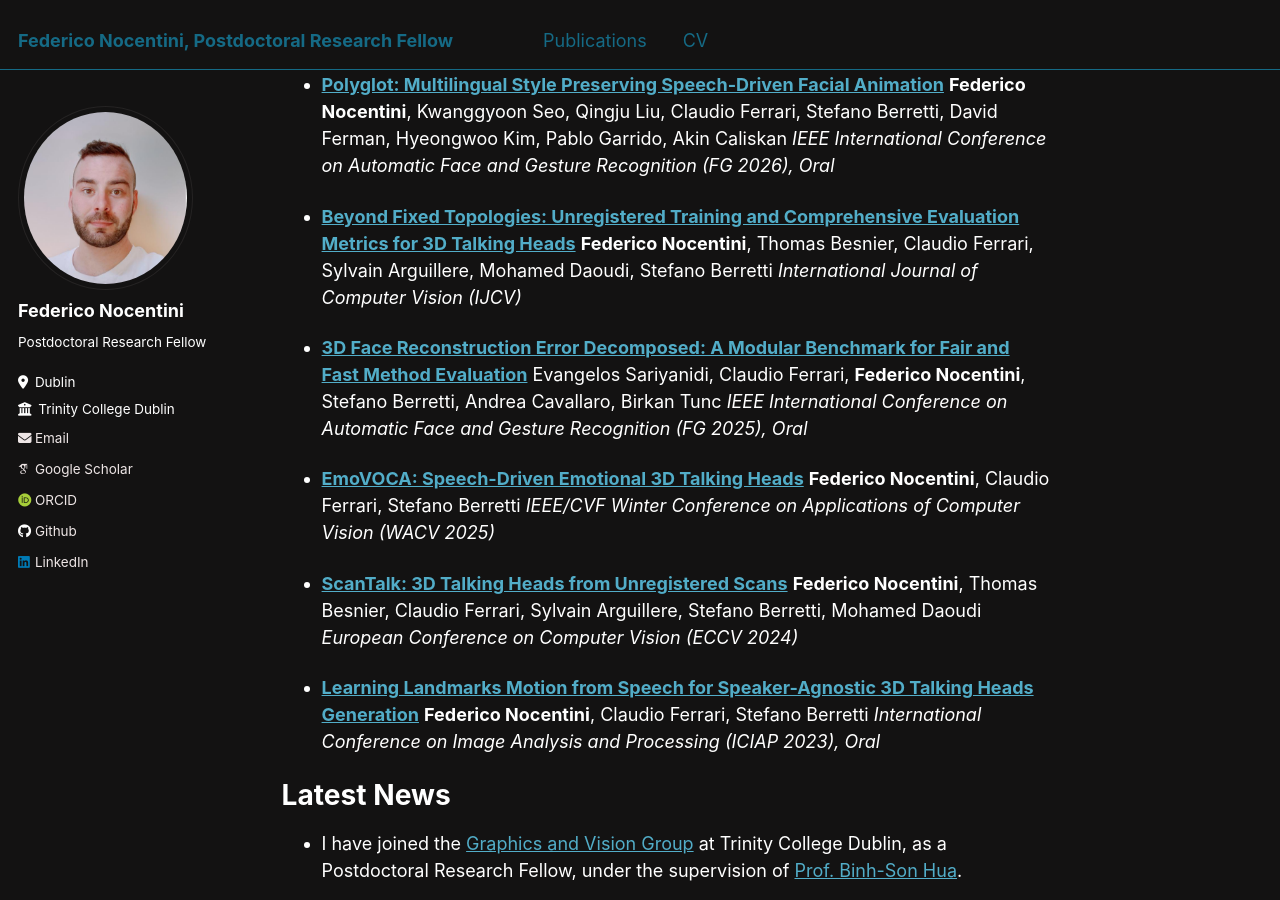
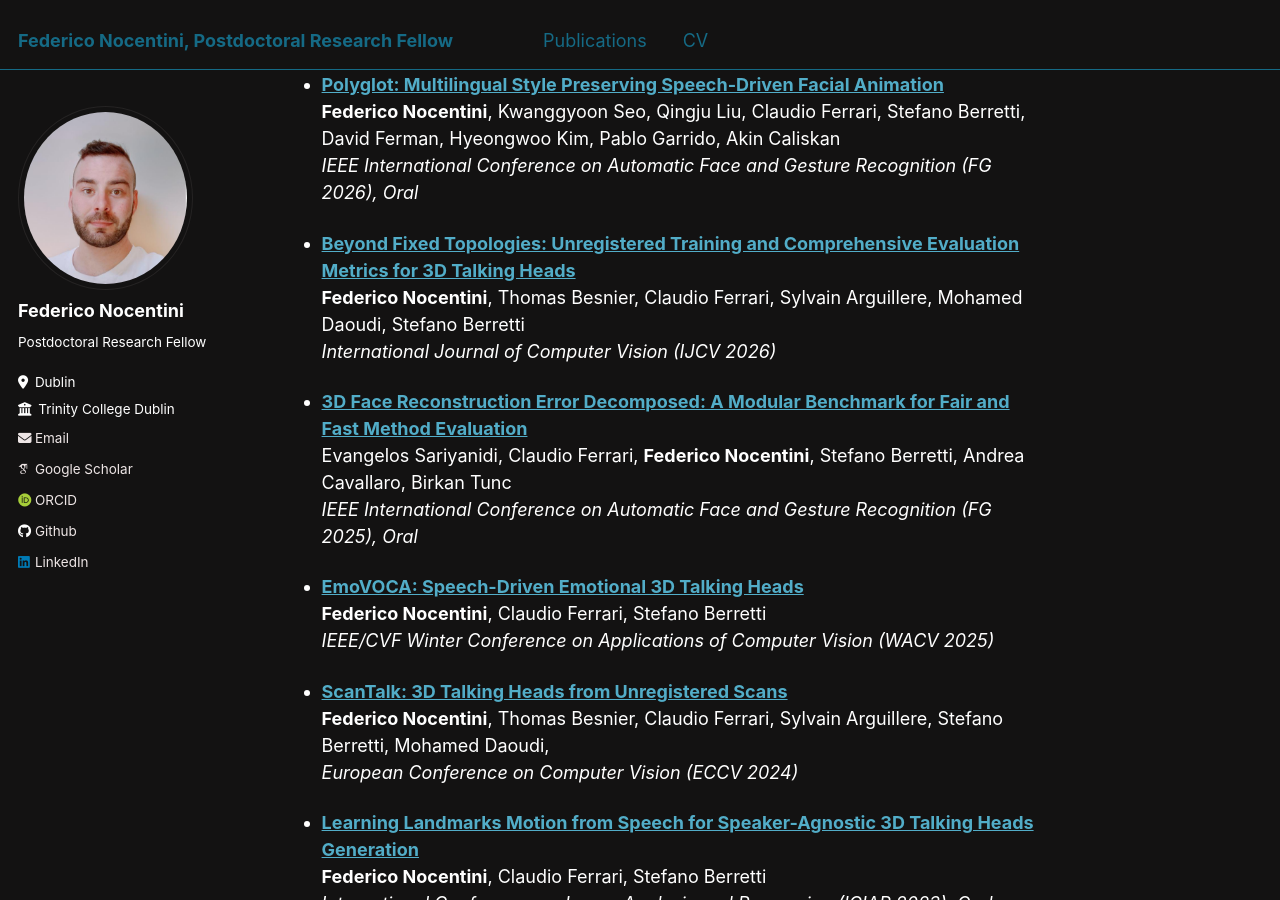
Before and after one commit to FedeNoce/fedenoce.github.io, a Jekyll site: the page built from _pages/about.md, in a window 1280 px wide and 900 px high, scrolled down 647 px. Built offline with Jekyll 4.4.1, drawn with Linux system fonts in a browser that asks for light colours; some web fonts are replaced.

Commit message:
Add <br> line breaks and update IJCV venue year in publications list

```diff
--- a/_pages/about.md
+++ b/_pages/about.md
@@ -22,28 +22,28 @@
 Publications
 ======
 
-- **[Polyglot: Multilingual Style Preserving Speech-Driven Facial Animation](https://arxiv.org/abs/2604.16108)**
-  **Federico Nocentini**, Kwanggyoon Seo, Qingju Liu, Claudio Ferrari, Stefano Berretti, David Ferman, Hyeongwoo Kim, Pablo Garrido, Akin Caliskan
+- **[Polyglot: Multilingual Style Preserving Speech-Driven Facial Animation](https://arxiv.org/abs/2604.16108)** <br>
+  **Federico Nocentini**, Kwanggyoon Seo, Qingju Liu, Claudio Ferrari, Stefano Berretti, David Ferman, Hyeongwoo Kim, Pablo Garrido, Akin Caliskan <br>
   *IEEE International Conference on Automatic Face and Gesture Recognition (FG 2026), Oral*
 
-- **[Beyond Fixed Topologies: Unregistered Training and Comprehensive Evaluation Metrics for 3D Talking Heads](https://arxiv.org/abs/2410.11041)**
-  **Federico Nocentini**, Thomas Besnier, Claudio Ferrari, Sylvain Arguillere, Mohamed Daoudi, Stefano Berretti
-  *International Journal of Computer Vision (IJCV)*
+- **[Beyond Fixed Topologies: Unregistered Training and Comprehensive Evaluation Metrics for 3D Talking Heads](https://arxiv.org/abs/2410.11041)** <br>
+  **Federico Nocentini**, Thomas Besnier, Claudio Ferrari, Sylvain Arguillere, Mohamed Daoudi, Stefano Berretti <br>
+  *International Journal of Computer Vision (IJCV 2026)*
 
-- **[3D Face Reconstruction Error Decomposed: A Modular Benchmark for Fair and Fast Method Evaluation](https://arxiv.org/abs/2505.18025)**
-  Evangelos Sariyanidi, Claudio Ferrari, **Federico Nocentini**, Stefano Berretti, Andrea Cavallaro, Birkan Tunc
+- **[3D Face Reconstruction Error Decomposed: A Modular Benchmark for Fair and Fast Method Evaluation](https://arxiv.org/abs/2505.18025)** <br>
+  Evangelos Sariyanidi, Claudio Ferrari, **Federico Nocentini**, Stefano Berretti, Andrea Cavallaro, Birkan Tunc <br>
   *IEEE International Conference on Automatic Face and Gesture Recognition (FG 2025), Oral*
 
-- **[EmoVOCA: Speech-Driven Emotional 3D Talking Heads](https://arxiv.org/abs/2403.12886)**
-  **Federico Nocentini**, Claudio Ferrari, Stefano Berretti
+- **[EmoVOCA: Speech-Driven Emotional 3D Talking Heads](https://arxiv.org/abs/2403.12886)** <br>
+  **Federico Nocentini**, Claudio Ferrari, Stefano Berretti <br>
   *IEEE/CVF Winter Conference on Applications of Computer Vision (WACV 2025)*
 
-- **[ScanTalk: 3D Talking Heads from Unregistered Scans](https://arxiv.org/abs/2403.10942)**
-  **Federico Nocentini**, Thomas Besnier, Claudio Ferrari, Sylvain Arguillere, Stefano Berretti, Mohamed Daoudi
+- **[ScanTalk: 3D Talking Heads from Unregistered Scans](https://arxiv.org/abs/2403.10942)** <br>
+  **Federico Nocentini**, Thomas Besnier, Claudio Ferrari, Sylvain Arguillere, Stefano Berretti, Mohamed Daoudi, <br>
   *European Conference on Computer Vision (ECCV 2024)*
 
-- **[Learning Landmarks Motion from Speech for Speaker-Agnostic 3D Talking Heads Generation](https://arxiv.org/abs/2306.01415)**
-  **Federico Nocentini**, Claudio Ferrari, Stefano Berretti
+- **[Learning Landmarks Motion from Speech for Speaker-Agnostic 3D Talking Heads Generation](https://arxiv.org/abs/2306.01415)** <br>
+  **Federico Nocentini**, Claudio Ferrari, Stefano Berretti <br>
   *International Conference on Image Analysis and Processing (ICIAP 2023), Oral*
 
 Latest News
```
